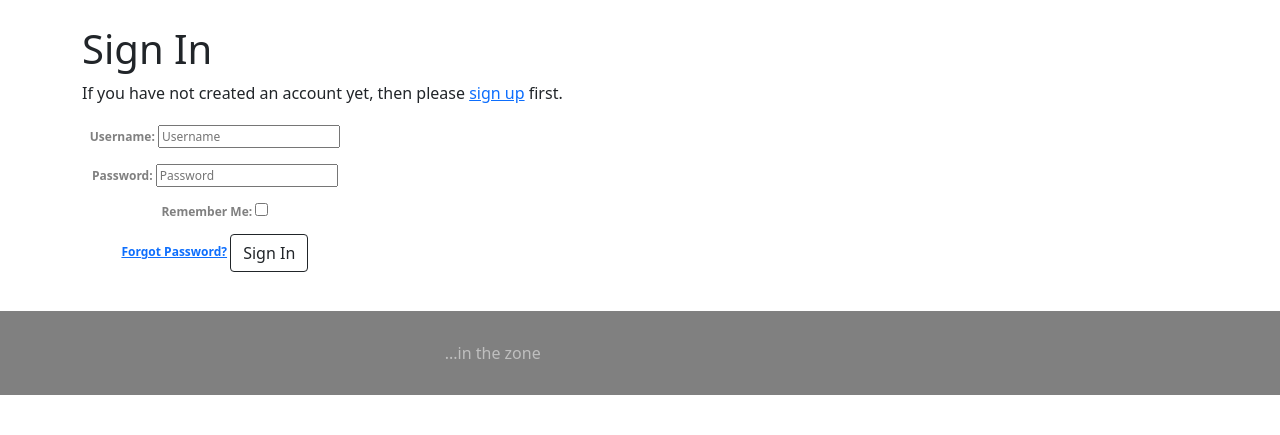
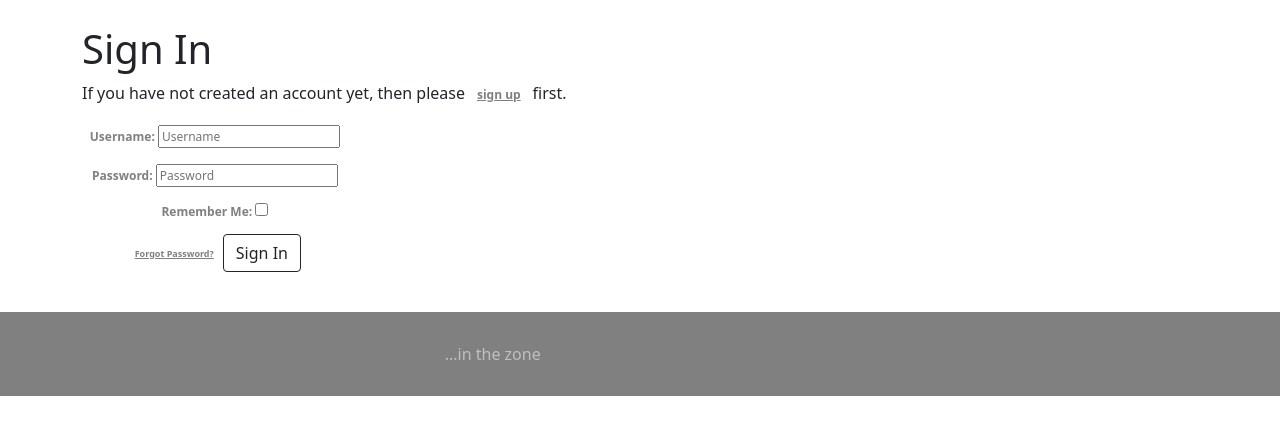
Before and after one commit to mangabear4dn/study-space, a Django app: page /accounts/login/ in a window 1280 px wide. Shown: the part 56-491 px from the top of the page. Run offline with Django 3.2, Linux system fonts and the light colour scheme; some libraries are stand-ins or nearby versions.

Commit message:
Fix issue in template (remove social links)

```diff
--- a/templates/account/login.html
+++ b/templates/account/login.html
@@ -1,7 +1,7 @@
 {% extends "base.html" %}
 
 {% load i18n %}
-{% load account socialaccount %}
+{% load account %}
 
 {% block head_title %}{% trans "Sign In" %}{% endblock %}
 
@@ -9,29 +9,8 @@
 
 <h1>{% trans "Sign In" %}</h1>
 
-{% get_providers as socialaccount_providers %}
-
-{% if socialaccount_providers %}
-<p>{% blocktrans with site.name as site_name %}Please sign in with one
-of your existing third party accounts. Or, <a class="badge badge-secondary" href="{{ signup_url }}">sign up</a>
-for a {{ site_name }} account and sign in below:{% endblocktrans %}</p>
-
-<div class="socialaccount_ballot">
-
-  <ul class="socialaccount_providers">
-    {% include "socialaccount/snippets/provider_list.html" with process="login" %}
-  </ul>
-
-  <div class="login-or">{% trans 'or' %}</div>
-
-</div>
-
-{% include "socialaccount/snippets/login_extra.html" %}
-
-{% else %}
 <p>{% blocktrans %}If you have not created an account yet, then please
-<a href="{{ signup_url }}">sign up</a> first.{% endblocktrans %}</p>
-{% endif %}
+<a class="badge badge-secondary" href="{{ signup_url }}">sign up</a> first.{% endblocktrans %}</p>
 
 <form class="login badge badge-secondary" method="POST" action="{% url 'account_login' %}">
   {% csrf_token %}
@@ -39,7 +18,7 @@ for a {{ site_name }} account and sign in below:{% endblocktrans %}</p>
   {% if redirect_field_value %}
   <input type="hidden" name="{{ redirect_field_name }}" value="{{ redirect_field_value }}" />
   {% endif %}
-  <a class="button secondaryAction" href="{% url 'account_reset_password' %}">{% trans "Forgot Password?" %}</a>
+  <a class="badge badge-secondary button secondaryAction" href="{% url 'account_reset_password' %}">{% trans "Forgot Password?" %}</a>
   <button class="primaryAction btn btn-outline-dark" type="submit">{% trans "Sign In" %}</button>
 </form>
 
```
